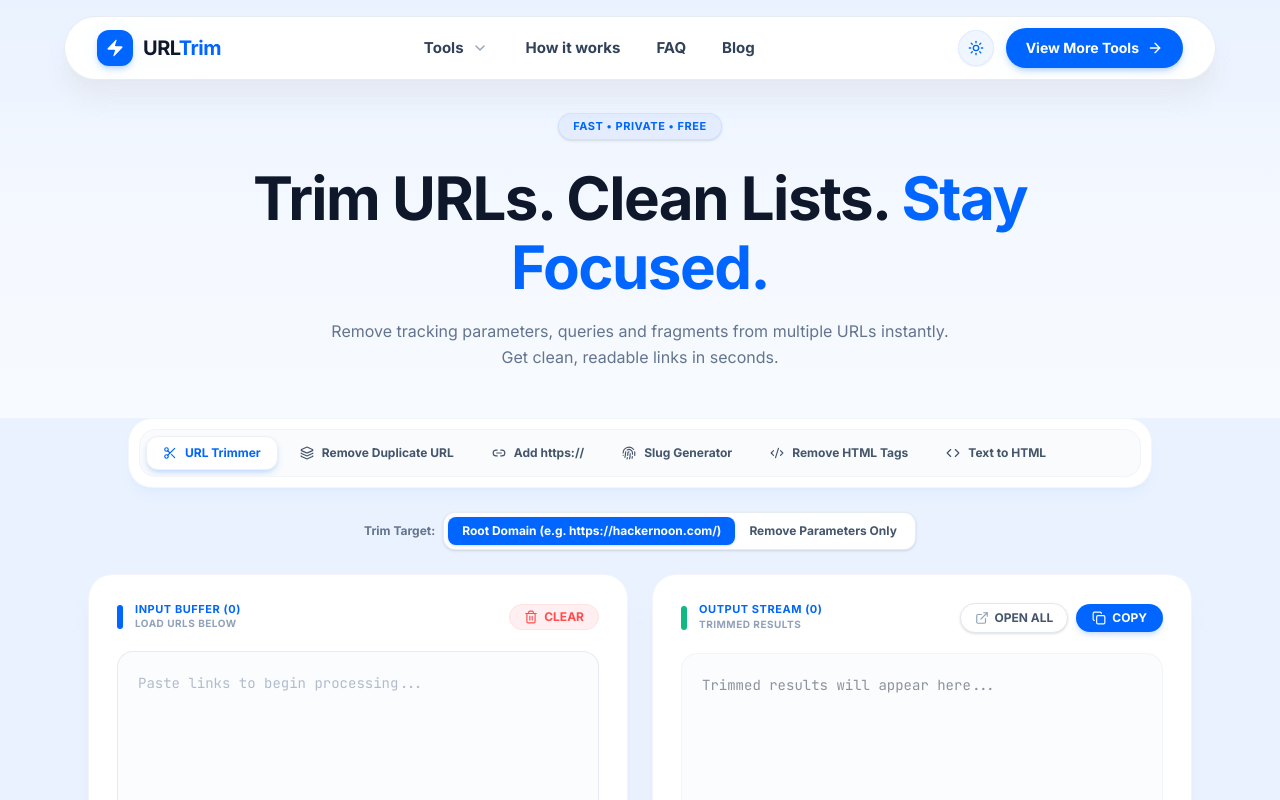
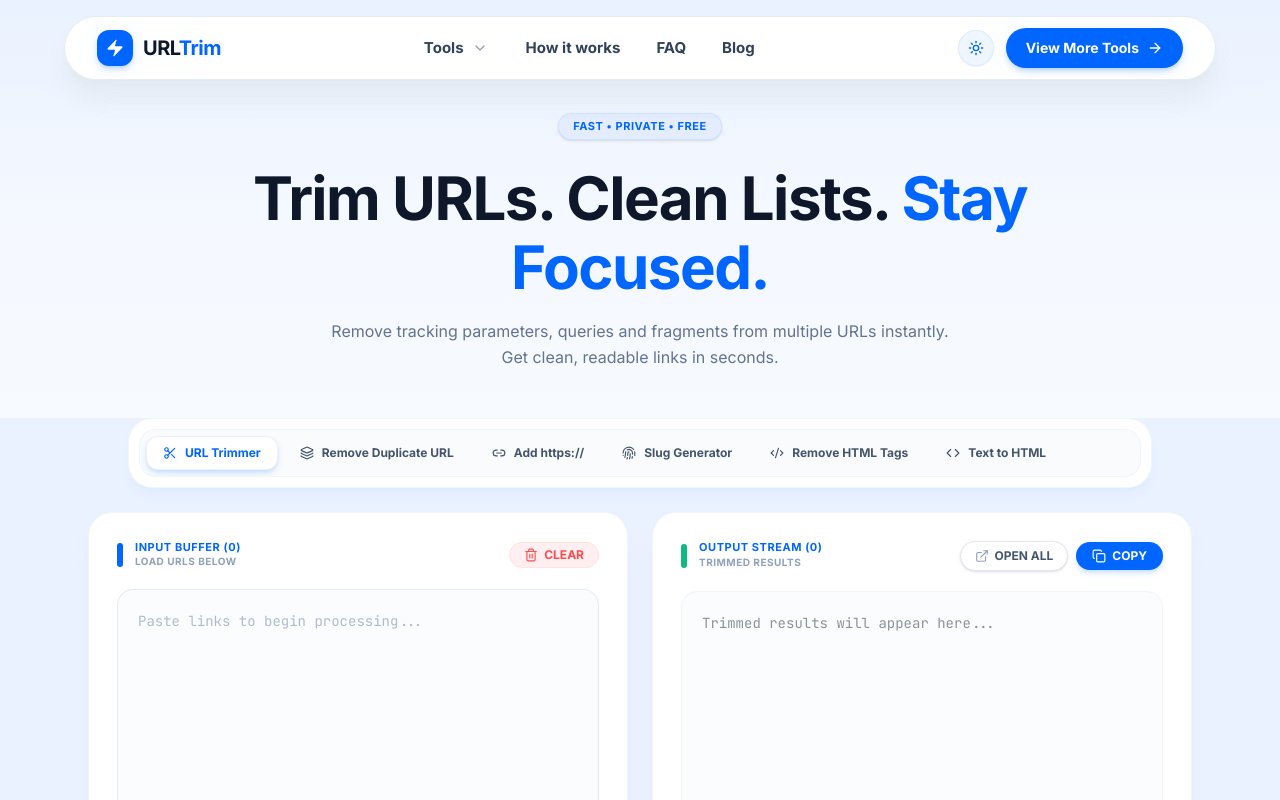
Before and after one commit to deepakvermasnv/URL-Trimer, a Next.js app: page / in a window 1280 px wide. Shown: the top 800 px of the page. Built offline with nearby package versions, Linux system fonts and the light colour scheme.

Commit message:
feat: add homepage component with interactive URL trimming and manipulation tools

```diff
--- a/app/page.tsx
+++ b/app/page.tsx
@@ -120,7 +120,6 @@ function trimSingleUrl(raw: string, mode: string, trimOption: 'root' | 'params'
 
 export default function HomePage() {
   const [activeMode, setActiveMode] = useState<'trimmer' | 'dedup' | 'add-https' | 'slug' | 'remove-html' | 'text-to-html'>('trimmer');
-  const [trimOption, setTrimOption] = useState<'root' | 'params'>('root');
   const [input, setInput] = useState<string>('');
   const [outputText, setOutputText] = useState<string>('');
   const [copiedAll, setCopiedAll] = useState(false);
@@ -128,18 +127,18 @@ export default function HomePage() {
   const [isDragging, setIsDragging] = useState(false);
   const textareaRef = useRef<HTMLTextAreaElement>(null);
 
-  // Sync outputText live whenever input, activeMode or trimOption changes
+  // Sync outputText live whenever input or activeMode changes
   React.useEffect(() => {
     const rawLines = input.trim()
       ? input.split('\n').filter(l => l.trim() !== '')
       : [];
 
-    let processed = rawLines.map((original) => trimSingleUrl(original, activeMode, trimOption));
+    let processed = rawLines.map((original) => trimSingleUrl(original, activeMode));
     if (activeMode === 'dedup') {
       processed = Array.from(new Set(processed));
     }
     setOutputText(processed.join('\n'));
-  }, [input, activeMode, trimOption]);
+  }, [input, activeMode]);
 
   const outputLines = outputText.split('\n').filter(l => l.trim() !== '');
   const totalCount = outputLines.length;
@@ -335,34 +334,7 @@ export default function HomePage() {
           </div>
         </div>
 
-        {/* Trim Options Toggle for URL Trimmer Mode */}
-        {activeMode === 'trimmer' && (
-          <div className="flex items-center justify-center gap-2 mb-6 animate-fadeIn">
-            <span className="text-xs font-bold text-slate-500 dark:text-slate-400">Trim Target:</span>
-            <div className="inline-flex bg-white dark:bg-[#121723] p-1 rounded-xl border border-slate-200/80 dark:border-slate-800/80 shadow-sm text-xs">
-              <button
-                onClick={() => setTrimOption('root')}
-                className={`px-3.5 py-1.5 rounded-lg transition-all cursor-pointer font-bold ${
-                  trimOption === 'root'
-                    ? 'bg-[#0066FF] text-white shadow-sm shadow-blue-500/20'
-                    : 'text-slate-600 dark:text-slate-300 hover:text-slate-900 dark:hover:text-white'
-                }`}
-              >
-                Root Domain (e.g. https://hackernoon.com/)
-              </button>
-              <button
-                onClick={() => setTrimOption('params')}
-                className={`px-3.5 py-1.5 rounded-lg transition-all cursor-pointer font-bold ${
-                  trimOption === 'params'
-                    ? 'bg-[#0066FF] text-white shadow-sm shadow-blue-500/20'
-                    : 'text-slate-600 dark:text-slate-300 hover:text-slate-900 dark:hover:text-white'
-                }`}
-              >
-                Remove Parameters Only
-              </button>
-            </div>
-          </div>
-        )}
+
 
         {/* 2 Cards Layout */}
         <div className="grid grid-cols-1 lg:grid-cols-2 gap-6">
```
